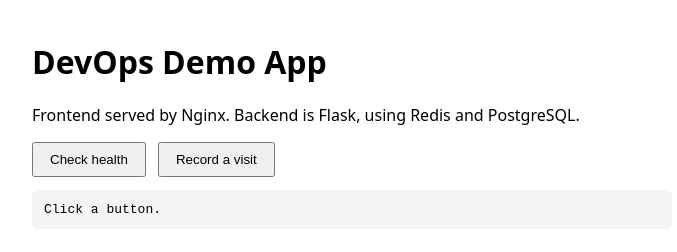
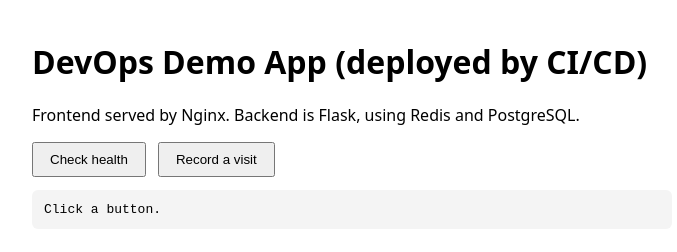
Before and after one commit to AashishChaudhari/devops-fullstack-app, a plain HTML site: page frontend/index.html in a window 1280 px wide. Shown: the whole page, without its empty margins (288-965 px from the left). Drawn offline with Linux system fonts and the light colour scheme.

Commit message:
Update heading to verify automatic deployment

```diff
--- a/frontend/index.html
+++ b/frontend/index.html
@@ -11,7 +11,7 @@
   </style>
 </head>
 <body>
-  <h1>DevOps Demo App</h1>
+  <h1>DevOps Demo App (deployed by CI/CD)</h1>
   <p>Frontend served by Nginx. Backend is Flask, using Redis and PostgreSQL.</p>
 
   <button onclick="callApi('GET', '/api/health')">Check health</button>
```
